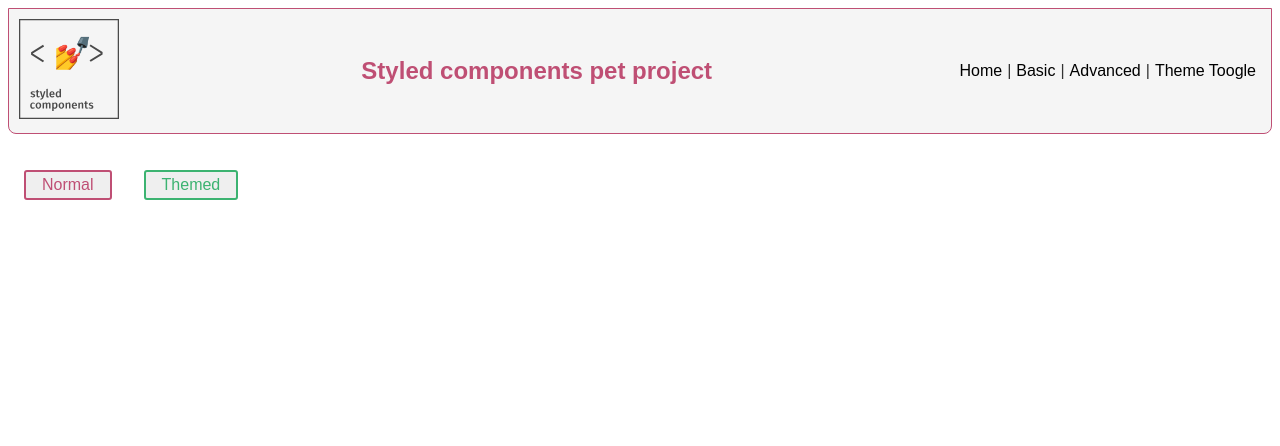
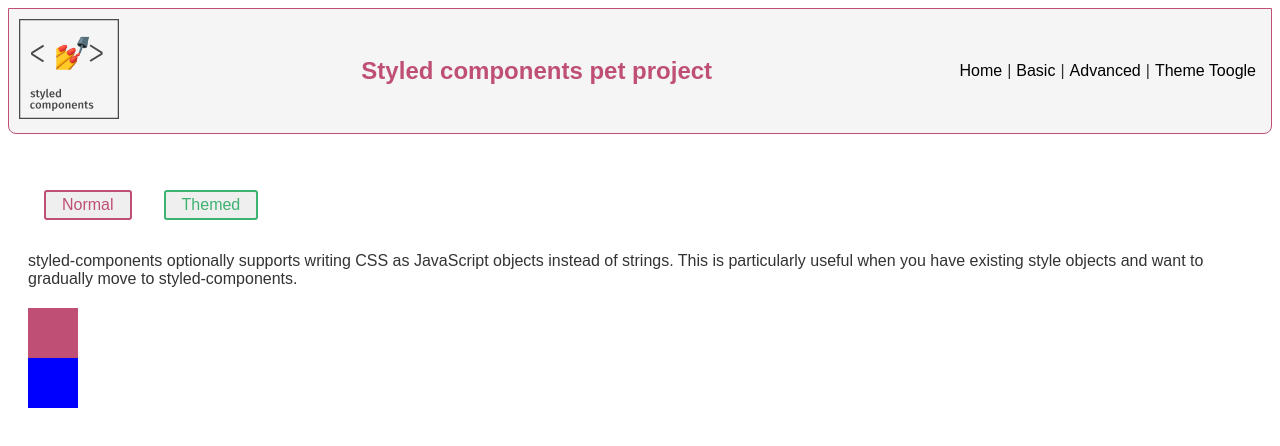
Before and after one commit to Alozi/styled-components, a React (Vite) app: page /advanced in a window 1280 px wide. Shown: the top 446 px of the page. Built offline with nearby package versions, Linux system fonts and the light colour scheme.

Commit message:
Add elements to the Advanced page

```diff
--- a/src/pages/Advanced.jsx
+++ b/src/pages/Advanced.jsx
@@ -1,4 +1,8 @@
 import styled, { ThemeProvider } from "styled-components";
+
+const Container = styled.div`
+  padding: 20px;
+`;
 
 // Define our button, but with the use of props.theme this time
 const Button = styled.button`
@@ -24,9 +28,24 @@ const theme = {
   main: "mediumseagreen",
 };
 
+// Static object
+const Box = styled.div({
+  background: "#BF4F74",
+  height: "50px",
+  width: "50px",
+  marginTop: "20px",
+});
+
+// Adapting based on props
+const PropsBox = styled.div((props) => ({
+  background: props.$background,
+  height: "50px",
+  width: "50px",
+}));
+
 export default function Advanced() {
   return (
-    <>
+    <Container>
       <div>
         <Button>Normal</Button>
 
@@ -34,6 +53,16 @@ export default function Advanced() {
           <Button>Themed</Button>
         </ThemeProvider>
       </div>
-    </>
+      <div>
+        <p>
+          styled-components optionally supports writing CSS as JavaScript
+          objects instead of strings. This is particularly useful when you have
+          existing style objects and want to gradually move to
+          styled-components.
+        </p>
+        <Box />
+        <PropsBox $background="blue" />
+      </div>
+    </Container>
   );
 }
```
